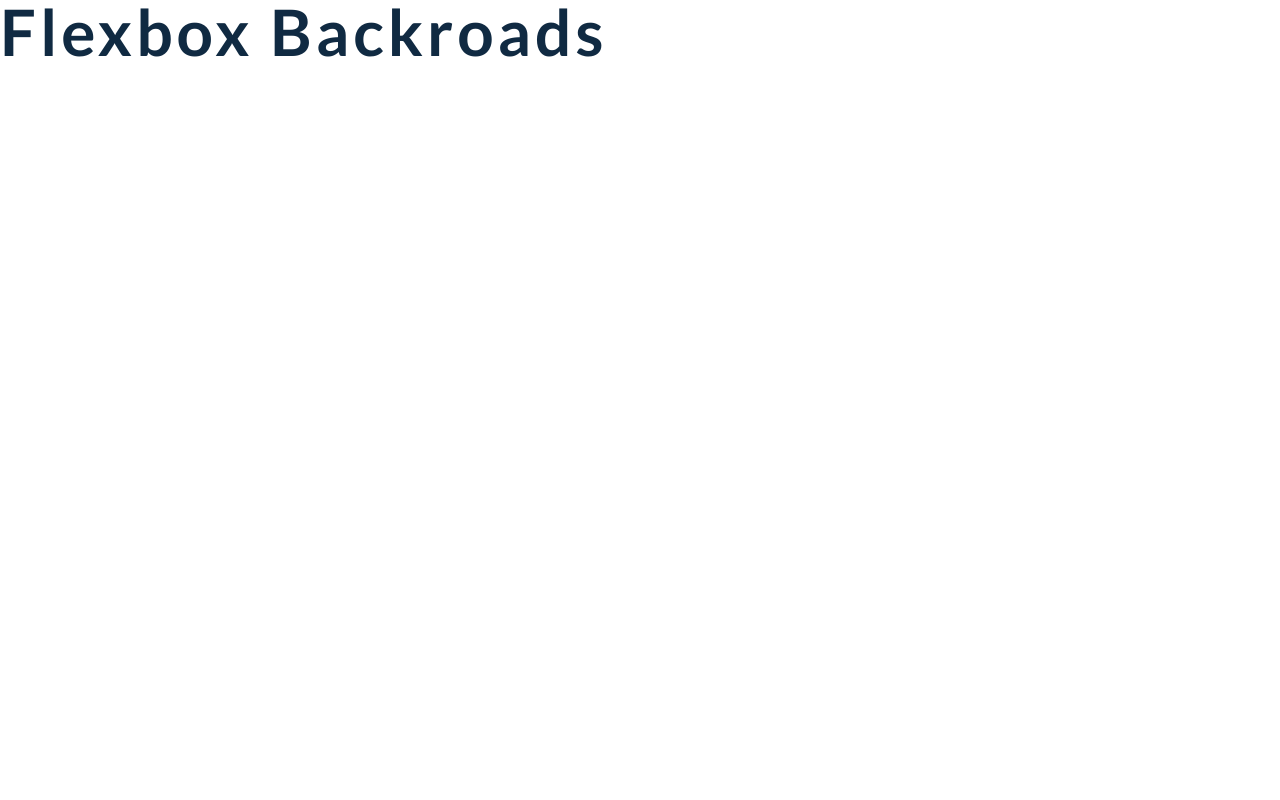
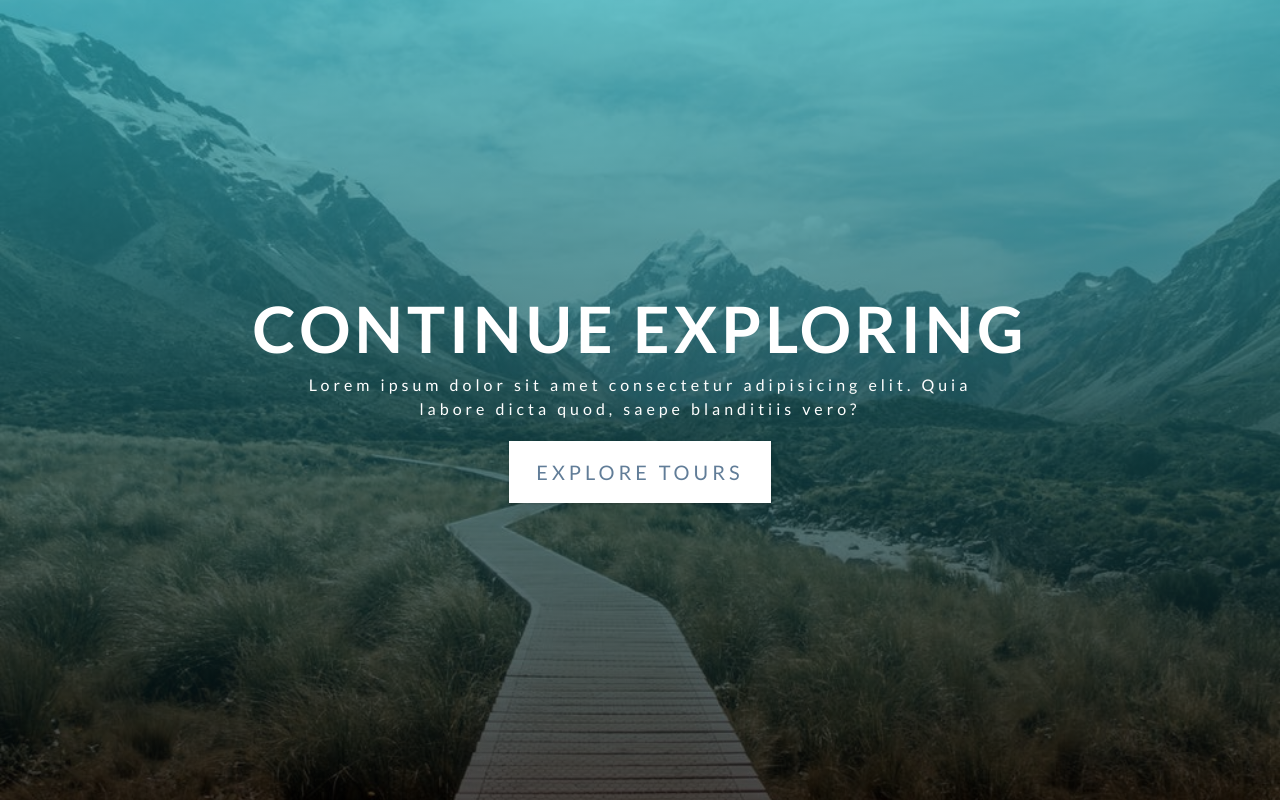
Before and after one commit to blb1981/backroads-tour-company, a plain HTML site: page index.html in a window 1280 px wide. Drawn offline with Linux system fonts and the light colour scheme.

Commit message:
Add markup/styles for hero section.

```diff
--- a/css/styles.css
+++ b/css/styles.css
@@ -157,6 +157,50 @@ Navbar
 Hero
 ===============
 */
+.hero {
+  min-height: 100vh;
+  background: var(--clr-primary-5);
+  display: flex;
+  justify-content: center;
+  align-items: center;
+}
+.hero-banner {
+  text-align: center;
+  color: var(--clr-white);
+  padding: 0 3rem;
+}
+.hero-banner h1 {
+  text-transform: uppercase;
+}
+.hero-banner p {
+  max-width: 35rem;
+  color: var(--clr-white);
+  margin-left: auto;
+  margin-right: auto;
+  letter-spacing: var(--spacing);
+}
+.hero-btn {
+  padding: 0.9rem 1.6rem;
+  font-size: 1.25rem;
+  background: var(--clr-white);
+  color: var(--clr-grey-5);
+}
+.hero-btn:hover {
+  background: transparent;
+  color: var(--clr-white);
+  border-color: var(--clr-white);
+}
+@media screen and (min-width: 768px) {
+  .hero {
+    background: linear-gradient(rgba(44, 174, 186, 0.7), rgba(0, 0, 0, 0.7)), url("../images/main.jpeg") center/cover no-repeat;
+  }
+  .hero-banner {
+    padding: 0;
+  }
+  .hero-banner p {
+    max-width: 45rem;
+  }
+}
 /*
 ===============
 About
--- a/index.html
+++ b/index.html
@@ -16,8 +16,18 @@
     <link rel="stylesheet" href="./css/styles.css" />
   </head>
   <body>
-    <h1>flexbox backroads</h1>
     <!-- header  -->
+    <header id="home">
+      <!-- navbar -->
+      <!-- hero -->
+      <div class="hero">
+        <div class="hero-banner">
+          <h1>continue exploring</h1>
+          <p>Lorem ipsum dolor sit amet consectetur adipisicing elit. Quia labore dicta quod, saepe blanditiis vero?</p>
+          <a href="#featured" class="btn hero-btn scroll-link">explore tours</a>
+        </div>
+      </div>
+    </header>
     <!-- end of header  -->
 
     <!-- about section -->
```
